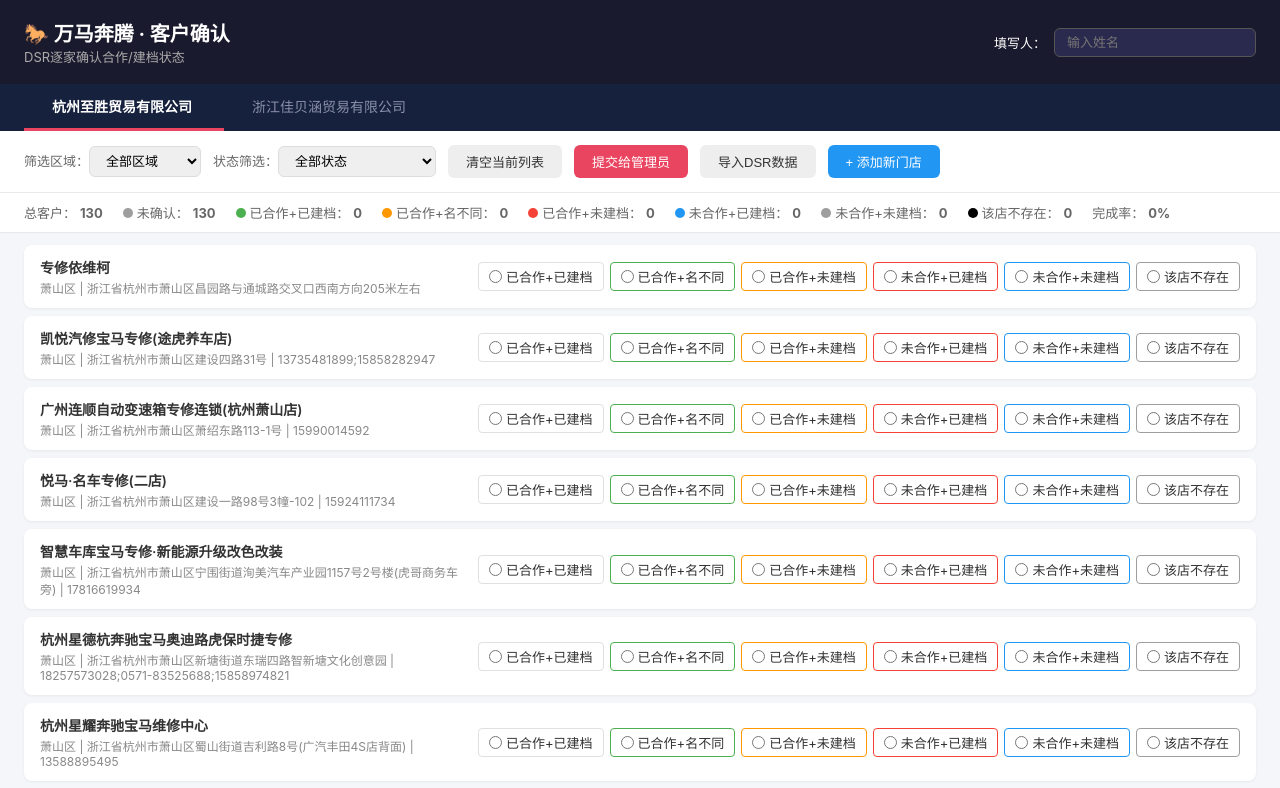
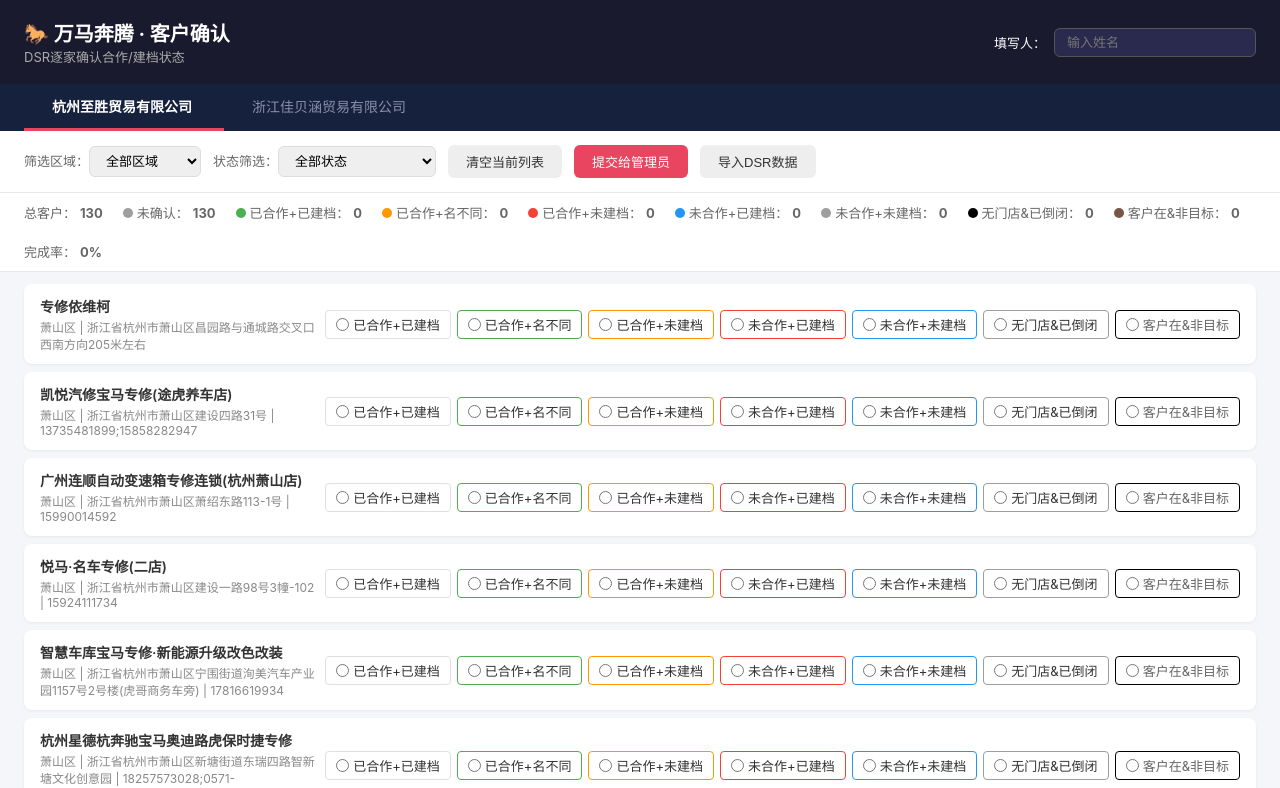
Before and after one commit to Dongge021/wanma-2026, a plain HTML site: page index.html in a window 1280 px wide. Both pictures are taken after a click on the button "提交给管理员". Shown: the top 788 px of the page. Drawn offline with Linux system fonts and the light colour scheme; no server answers.

Commit message:
feat: 状态改为无门店&已倒闭/客户在&非目标; 添加新门店按钮移到底部

```diff
--- a/index.html
+++ b/index.html
@@ -44,6 +44,7 @@
 .card .options label.s4 { border-color:#2196f3; } .card .options label.s4.selected { background:#e3f2fd; }
 .card .options label.s5 { border-color:#9e9e9e; } .card .options label.s5.selected { background:#f5f5f5; }
 .card .options label.s6 { border-color:#000; color:#666; } .card .options label.s6.selected { background:#e0e0e0; }
+.card .options label.s7 { border-color:#795548; } .card .options label.s7.selected { background:#efebe9; }
 .card .extra-fields { display:none; margin-left:8px; gap:6px; align-items:center; flex-wrap:wrap; }
 .card .extra-fields.show { display:inline-flex; }
 .card .extra-fields input { padding:4px 8px; border:1px solid #ff9800; border-radius:4px; font-size:12px; width:140px; }
@@ -99,18 +100,22 @@
     <option value="3">已合作+未建档</option>
     <option value="4">未合作+已建档</option>
     <option value="5">未合作+未建档</option>
-    <option value="6">该店不存在</option>
+    <option value="6">无门店&已倒闭</option>
+    <option value="7">客户在&非目标</option>
     <option value="0">未确认</option>
   </select></label>
   <button class="btn btn-secondary" onclick="clearAll()">清空当前列表</button>
   <button class="btn btn-primary" onclick="submitToAdmin()">提交给管理员</button>
   <button class="btn btn-secondary" onclick="showImport()">导入DSR数据</button>
-  <button class="btn btn-primary" onclick="showAddShopModal()" style="background:#2196f3;">+ 添加新门店</button>
 </div>
 
 <div class="stats" id="statsBar"></div>
 
 <div class="list" id="list"></div>
+<div style="text-align:center;padding:8px 24px 20px;">
+  <button class="btn btn-primary" onclick="showAddShopModal()" style="background:#2196f3;padding:10px 24px;font-size:14px;">+ 添加新门店</button>
+  <div style="font-size:12px;color:#999;margin-top:6px;">发现未在列表中的门店，可手动添加</div>
+</div>
 <div id="exportModal"><div class="modal-box" id="exportContent"></div></div>
 <!-- 添加新门店弹窗 -->
 <div id="addShopModal">
@@ -231,7 +236,7 @@
 
   // Stats
   let total = shops.length;
-  let counts = {0:0,1:0,2:0,3:0,4:0,5:0,6:0};
+  let counts = {0:0,1:0,2:0,3:0,4:0,5:0,6:0,7:0};
   let areaMap = {};
   shops.forEach(s => {
     const k = getKey(distName, s.name);
@@ -251,7 +256,8 @@
     <span class="stat-item"><span class="stat-dot" style="background:#f44336"></span>已合作+未建档：<b>${counts[3]||0}</b></span>
     <span class="stat-item"><span class="stat-dot" style="background:#2196f3"></span>未合作+已建档：<b>${counts[4]||0}</b></span>
     <span class="stat-item"><span class="stat-dot" style="background:#9e9e9e"></span>未合作+未建档：<b>${counts[5]||0}</b></span>
-    <span class="stat-item"><span class="stat-dot" style="background:#000"></span>该店不存在：<b>${counts[6]||0}</b></span>
+    <span class="stat-item"><span class="stat-dot" style="background:#000"></span>无门店&已倒闭：<b>${counts[6]||0}</b></span>
+    <span class="stat-item"><span class="stat-dot" style="background:#795548"></span>客户在&非目标：<b>${counts[7]||0}</b></span>
     <span class="stat-item">完成率：<b>${total?((total-(counts[0]||0))/total*100).toFixed(0):0}%</b></span>
   `;
 
@@ -294,11 +300,11 @@
     const addr = s.addr || '';
     const tel = s.tel || '';
 
-    const statusLabels = ['未确认', '已合作+已建档', '已合作+名不同', '已合作+未建档', '未合作+已建档', '未合作+未建档', '该店不存在'];
-    const statusClasses = ['', 's1', 's2', 's3', 's4', 's5', 's6'];
+    const statusLabels = ['未确认', '已合作+已建档', '已合作+名不同', '已合作+未建档', '未合作+已建档', '未合作+未建档', '无门店&已倒闭', '客户在&非目标'];
+    const statusClasses = ['', 's1', 's2', 's3', 's4', 's5', 's6', 's7'];
 
     let options = '';
-    for (let i = 1; i <= 6; i++) {
+    for (let i = 1; i <= 7; i++) {
       const selected = st.status === i ? 'selected' : '';
       options += `<label class="${statusClasses[i-1]} ${selected}" onclick="setStatus('${distName}','${s.name.replace(/'/g,"\\'")}',${i})">
         <input type="radio" name="${k}" value="${i}" ${st.status===i?'checked':''}> ${statusLabels[i]}
@@ -357,7 +363,7 @@
 function showExport() {
   const s = loadState();
   let lines = [];
-  const statusMap = {0:'未确认',1:'已合作+已建档',2:'已合作+系统名不同',3:'已合作+未建档',4:'未合作+已建档',5:'未合作+未建档',6:'该店不存在'};
+  const statusMap = {0:'未确认',1:'已合作+已建档',2:'已合作+系统名不同',3:'已合作+未建档',4:'未合作+已建档',5:'未合作+未建档',6:'无门店&已倒闭',7:'客户在&非目标'};
   const dsrName = document.getElementById('dsrName').value || '(未填写)';
 
   lines.push(`填写人：${dsrName}`);
@@ -401,7 +407,7 @@
 
 function exportExcel() {
   const s = loadState();
-  const statusMap = {0:'未确认',1:'已合作+已建档',2:'已合作+系统名不同',3:'已合作+未建档',4:'未合作+已建档',5:'未合作+未建档',6:'该店不存在'};
+  const statusMap = {0:'未确认',1:'已合作+已建档',2:'已合作+系统名不同',3:'已合作+未建档',4:'未合作+已建档',5:'未合作+未建档',6:'无门店&已倒闭',7:'客户在&非目标'};
   const dsrName = document.getElementById('dsrName').value || '(未填写)';
   let rows = [];
 
@@ -454,7 +460,7 @@
   const s = loadState();
   const distName = ['杭州至胜', '浙江佳贝涵'][currentTab];
   const shops = DATA[distName] || [];
-  const statusMap = {1:'已合作+已建档',2:'已合作+名不同',3:'已合作+未建档',4:'未合作+已建档',5:'未合作+未建档',6:'该店不存在'};
+  const statusMap = {1:'已合作+已建档',2:'已合作+名不同',3:'已合作+未建档',4:'未合作+已建档',5:'未合作+未建档',6:'无门店&已倒闭',7:'客户在&非目标'};
   let rows = [];
   shops.forEach(shop => {
     const k = getKey(distName, shop.name);
@@ -512,7 +518,7 @@
   if (!dsrName || !distributor) { alert('无法解析，请确认是DSR提交的内容格式'); return; }
   let start=false, imported=0;
   const s = loadState();
-  const statusMap = {'已合作+已建档':1,'已合作+名不同':2,'已合作+未建档':3,'未合作+已建档':4,'未合作+未建档':5,'该店不存在':6};
+  const statusMap = {'已合作+已建档':1,'已合作+名不同':2,'已合作+未建档':3,'未合作+已建档':4,'未合作+未建档':5,'无门店&已倒闭':6,'客户在&非目标':7};
   for (const l of lines) {
     if (l.includes('门店名称\t状态')) { start=true; continue; }
     if (!start || !l.includes('\t')) continue;
```
